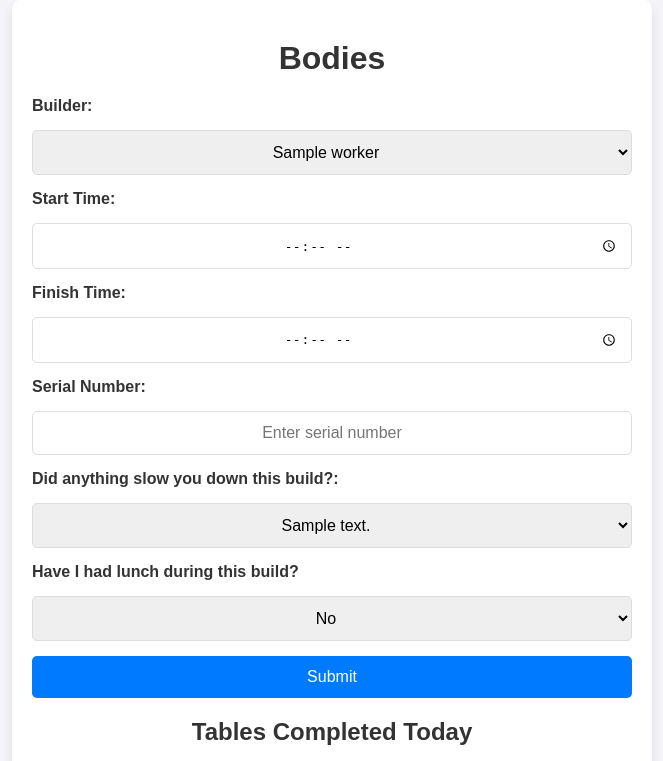
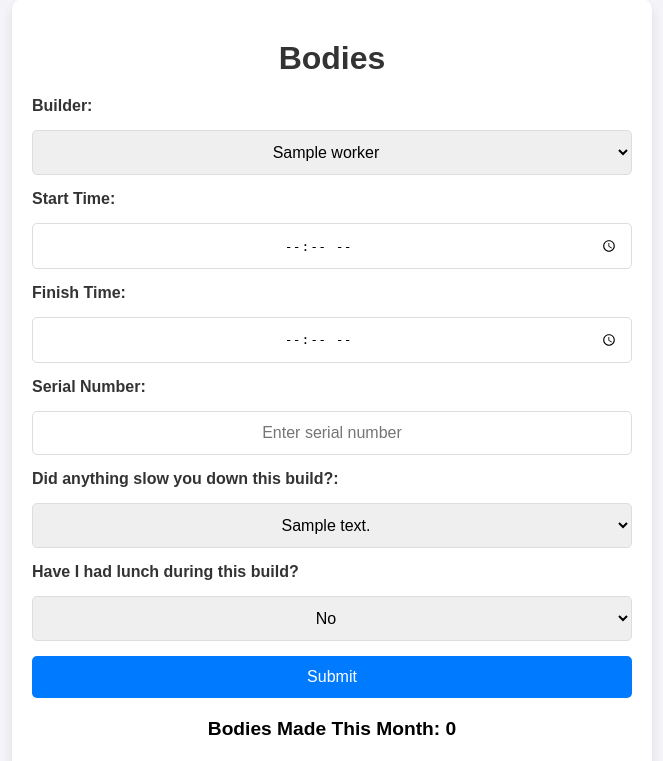
Before and after one commit to Bitcade1/Pooltracker, a Flask app: page /bodies in a window 1280 px wide. Shown: the part 21-782 px from the top of the page, without its empty margins (308-971 px from the left). Run offline with Flask 3, Linux system fonts and the light colour scheme; tables that the repository leaves empty hold one stand-in row (values such as "Sample post").

Commit message:
Update bodies.html

```diff
--- a/templates/bodies.html
+++ b/templates/bodies.html
@@ -33,6 +33,12 @@
             border: 1px solid #ddd;
             border-radius: 5px;
             margin-top: 10px;
+        }
+
+        .stats {
+            margin-top: 20px;
+            font-size: 1.2em;
+            font-weight: bold;
         }
     </style>
     <script>
@@ -90,6 +96,11 @@
 
             <button type="submit" class="button">Submit</button>
         </form>
+
+        <!-- Display Current Month's Bodies Count -->
+        <div class="stats">
+            Bodies Made This Month: {{ current_month_bodies_count }}
+        </div>
 
         <!-- Tables Completed Today Section -->
         <h2>Tables Completed Today</h2>
@@ -172,8 +183,6 @@
             </table>
         </div>
 
-
-
         <!-- Back to Menu Button -->
         <div class="back-to-menu">
             <a href="{{ url_for('home') }}" class="menu-button">Back to Main Menu</a>
```
Lines whose indentation alone changed are shown as unchanged.
